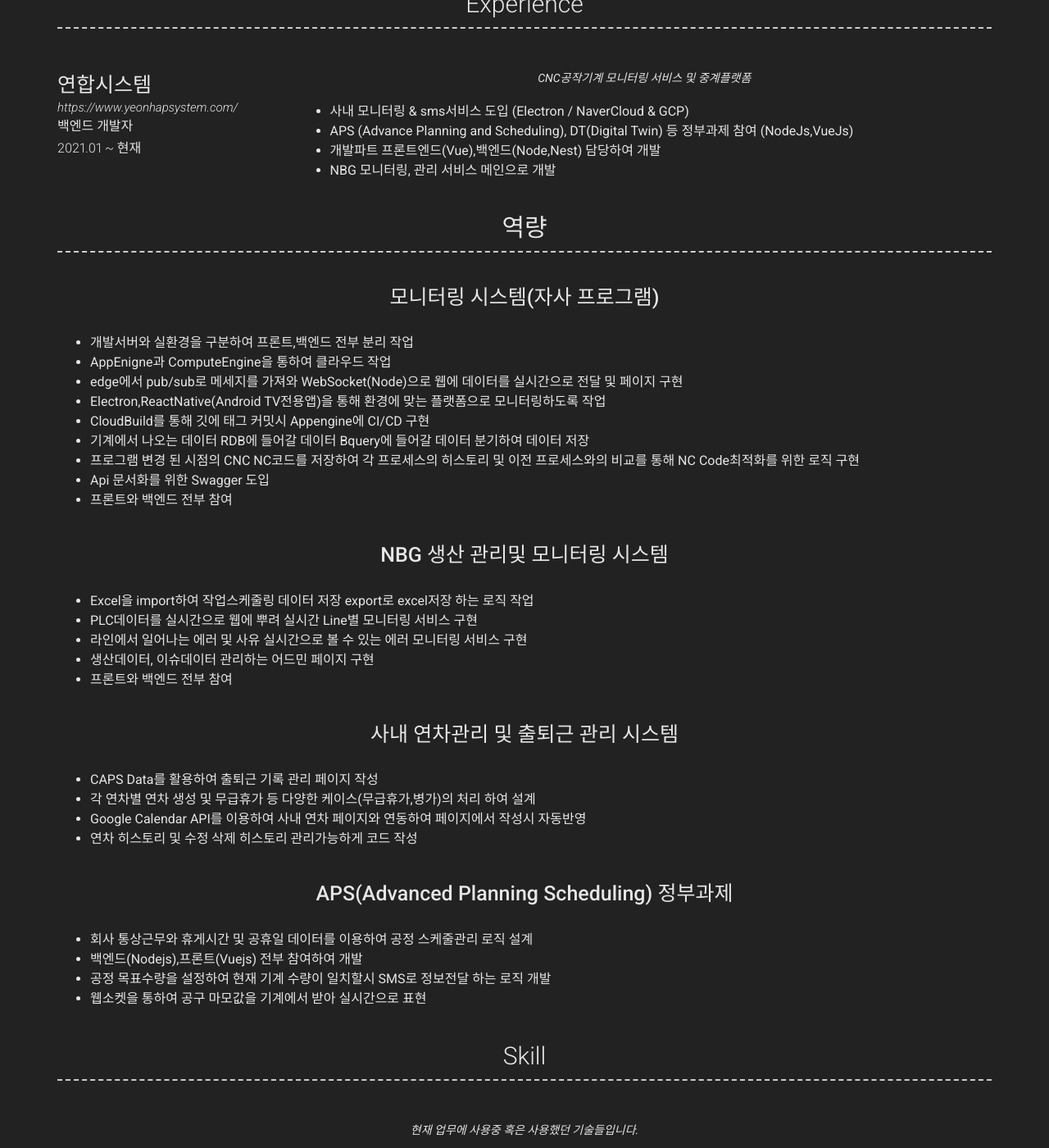
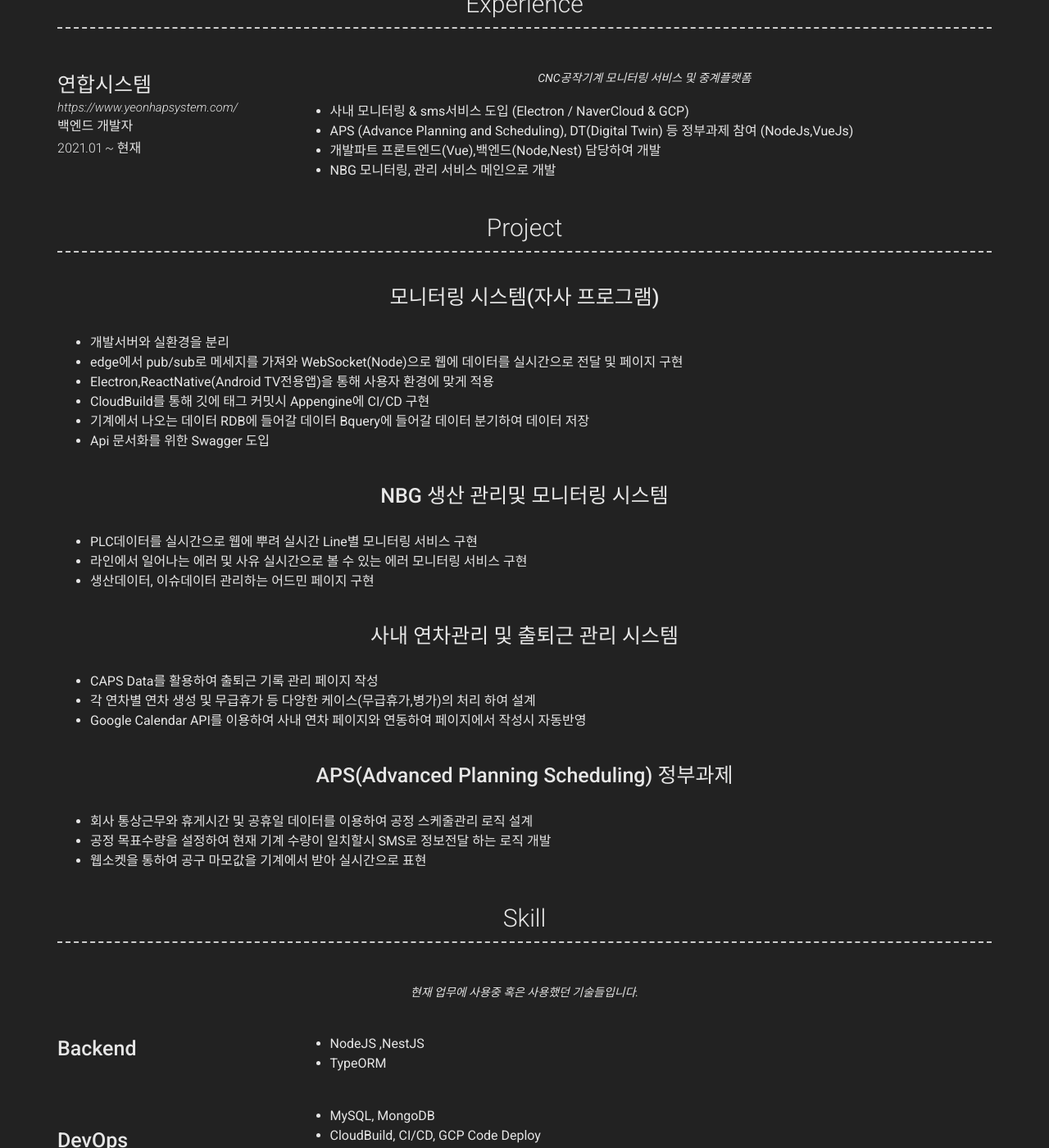
Before and after one commit to yth1122/yth1122.github.io, a Jekyll site: the page built from index.md, in a window 1280 px wide and 1400 px high, scrolled down 592 px. Shown: the whole window at 82% size. Built offline with Jekyll 4.4.1, drawn with Linux system fonts in a browser that asks for light colours; nearby versions of some CDN libraries.

Commit message:
data 변경 및 항목이름 정리

```diff
--- a/_data/projects.yml
+++ b/_data/projects.yml
@@ -4,26 +4,21 @@
   quote: >
 
   description: | # this will include new lines to allow paragraphs
-    * 개발서버와 실환경을 구분하여 프론트,백엔드 전부 분리 작업
-    * AppEnigne과 ComputeEngine을 통하여 클라우드 작업
+    * 개발서버와 실환경을 분리
     * edge에서 pub/sub로 메세지를 가져와 WebSocket(Node)으로 웹에 데이터를 실시간으로 전달 및 페이지 구현
-    * Electron,ReactNative(Android TV전용앱)을 통해 환경에 맞는 플랫폼으로 모니터링하도록 작업
+    * Electron,ReactNative(Android TV전용앱)을 통해 사용자 환경에 맞게 적용
     * CloudBuild를 통해 깃에 태그 커밋시 Appengine에 CI/CD 구현
     * 기계에서 나오는 데이터 RDB에 들어갈 데이터 Bquery에 들어갈 데이터 분기하여 데이터 저장
-    * 프로그램 변경 된 시점의 CNC NC코드를 저장하여 각 프로세스의 히스토리 및 이전 프로세스와의 비교를 통해 NC Code최적화를 위한 로직 구현
     * Api 문서화를 위한 Swagger 도입
-    * 프론트와 백엔드 전부 참여
 - layout: top-middle
   name: NBG 생산 관리및 모니터링 시스템
   link:
   quote: >
 
   description: | # this will include new lines to allow paragraphs
-    * Excel을 import하여 작업스케줄링 데이터 저장 export로 excel저장 하는 로직 작업
     * PLC데이터를 실시간으로 웹에 뿌려 실시간 Line별 모니터링 서비스 구현
     * 라인에서 일어나는 에러 및 사유 실시간으로 볼 수 있는 에러 모니터링 서비스 구현
     * 생산데이터, 이슈데이터 관리하는 어드민 페이지 구현
-    * 프론트와 백엔드 전부 참여
 - layout: top-middle
   name: 사내 연차관리 및 출퇴근 관리 시스템
   link:
@@ -32,7 +27,6 @@
     * CAPS Data를 활용하여 출퇴근 기록 관리 페이지 작성
     * 각 연차별 연차 생성 및 무급휴가 등 다양한 케이스(무급휴가,병가)의 처리 하여 설계
     * Google Calendar API를 이용하여 사내 연차 페이지와 연동하여 페이지에서 작성시 자동반영
-    * 연차 히스토리 및 수정 삭제 히스토리 관리가능하게 코드 작성
 
 - layout: top-middle
   name: APS(Advanced Planning Scheduling) 정부과제
@@ -40,6 +34,5 @@
   quote: >
   description: | # this will include new lines to allow paragraphs
     * 회사 통상근무와 휴게시간 및 공휴일 데이터를 이용하여 공정 스케줄관리 로직 설계
-    * 백엔드(Nodejs),프론트(Vuejs) 전부 참여하여 개발
     * 공정 목표수량을 설정하여 현재 기계 수량이 일치할시 SMS로 정보전달 하는 로직 개발
     * 웹소켓을 통하여 공구 마모값을 기계에서 받아 실시간으로 표현
--- a/_includes/projects.html
+++ b/_includes/projects.html
@@ -1,5 +1,5 @@
 <div class="container projects-container">
-    <h3>{{ site.projects_title | default: "역량" }}</h3>
+    <h3>{{ site.projects_title | default: "Project" }}</h3>
     {% for project in site.data.projects %}
       {% include {{ project.layout | default: 'left' | append: ".html" | prepend: "v1/" }} item=project %}
     {% endfor %}
```
